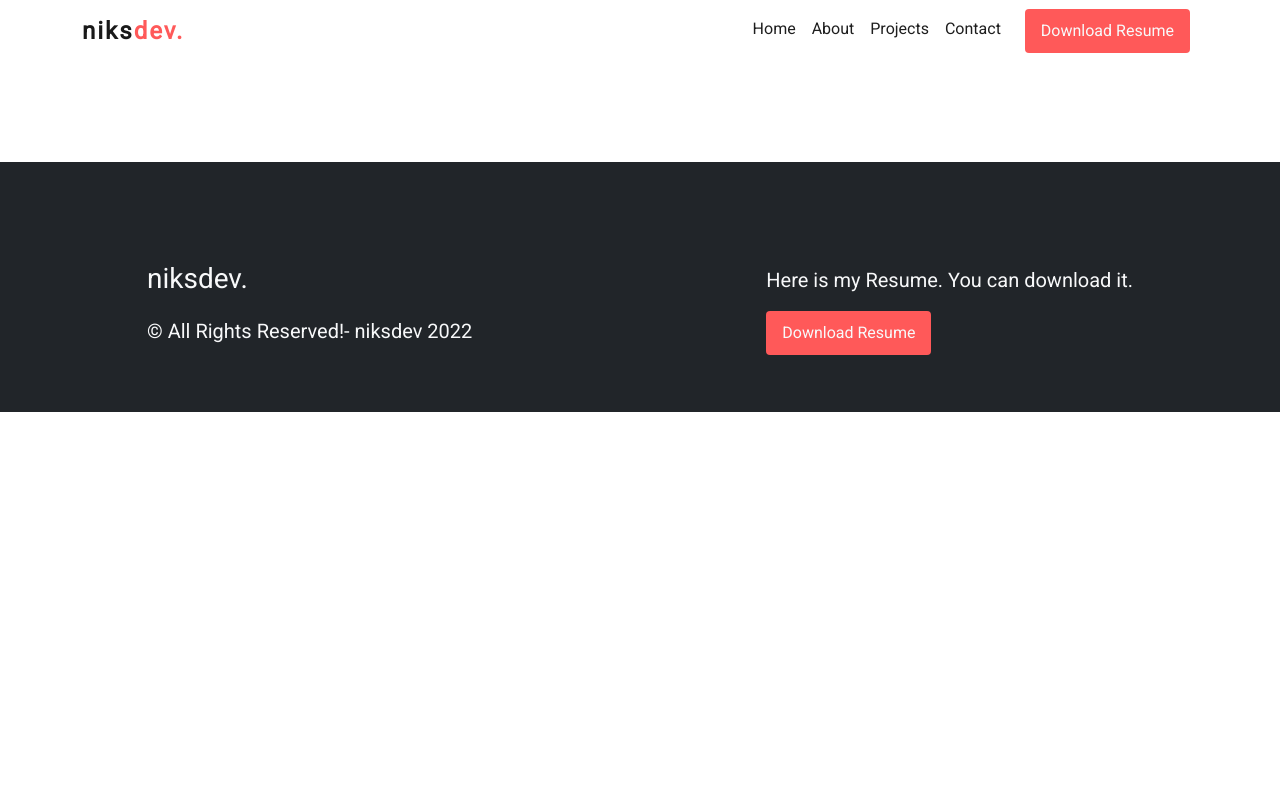
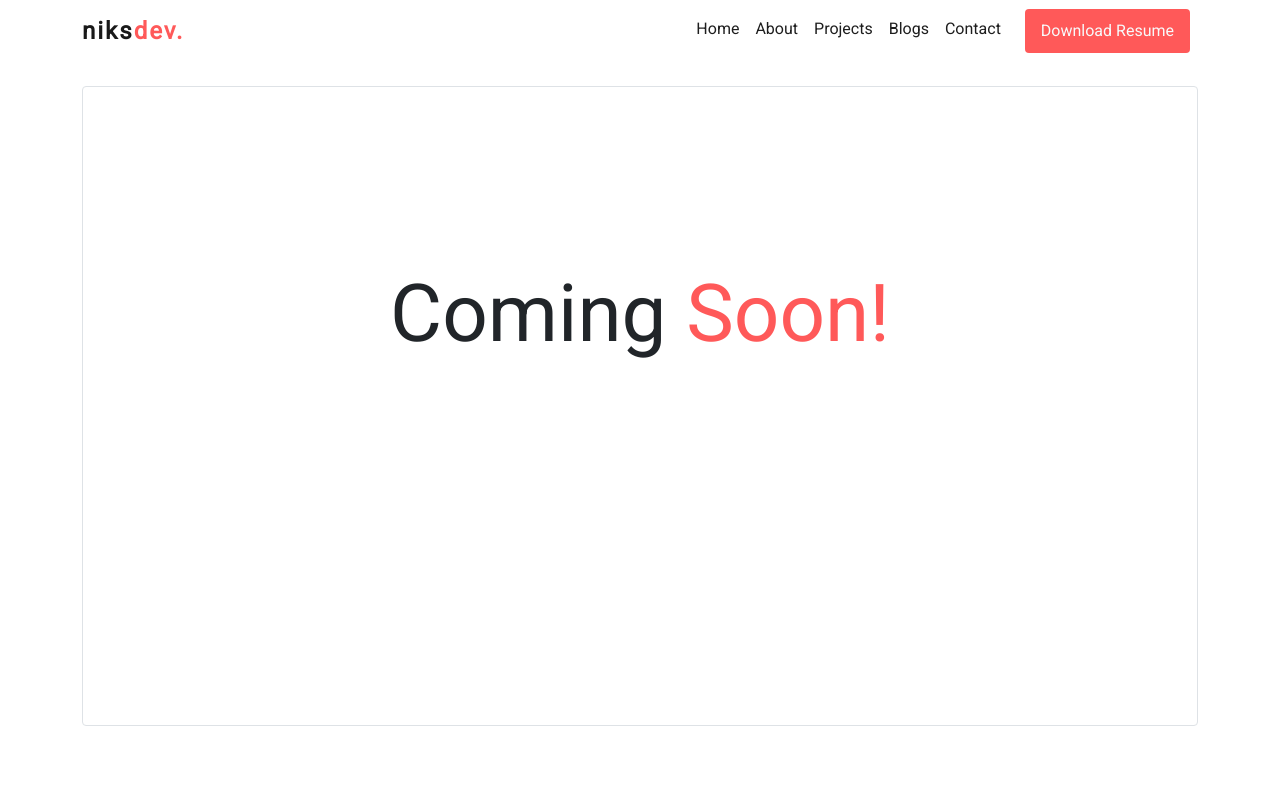
Before and after one commit to Anik-the-dev/anik_dev_portfolio, a React (Create React App) app: page /blog in a window 1280 px wide. Shown: the top 800 px of the page. Built offline with nearby package versions, Linux system fonts and the light colour scheme.

Commit message:
blog done

```diff
--- a/src/App.js
+++ b/src/App.js
@@ -14,6 +14,7 @@ import Footer from './common/Footer';
 import Details2 from './Pages/MyHome/Details2';
 import Details3 from './Pages/MyHome/Details3';
 import Achievements from './Pages/MyHome/Achievements';
+import Blog from './Pages/Blog';
 function App() {
   return (
     <div>
@@ -21,6 +22,7 @@ function App() {
       <Routes>
          <Route path='/' element={<Home/>} />
          <Route path='/about' element={<Achievements/>} />
+         <Route path='/blog' element={<Blog/>} />
          <Route path='/projects' element={<Portfolio/>} />
          <Route path='/details1' element={<Details/>} />
          <Route path='/details2' element={<Details2/>} />
--- /dev/null
+++ b/src/Pages/Blog.js
@@ -0,0 +1,15 @@
+import React from 'react';
+import { Container } from 'react-bootstrap';
+
+const Blog = () => {
+    return (
+        <Container>
+            <div className='border rounded mt-4' style={{height:'80vh' , paddingTop:"15%"}}>
+                <p className='text-center' style={{fontSize:'5rem'}}>Coming <span className='custom-primary-color' >Soon!</span></p>
+            </div>
+
+        </Container>
+    );
+};
+
+export default Blog;
--- a/src/common/Menu.js
+++ b/src/common/Menu.js
@@ -16,6 +16,7 @@ const Menu = () => {
                         <Nav.Link ><Link className='menuitem' to='/'>Home</Link></Nav.Link>
                         <Nav.Link><Link className='menuitem' to='/about'>About</Link></Nav.Link>
                         <Nav.Link><Link className='menuitem' to='/projects'>Projects</Link></Nav.Link>
+                        <Nav.Link><Link className='menuitem' to='/blog'>Blogs</Link></Nav.Link>
                         <Nav.Link><Link className='menuitem' to='/contact'>Contact</Link></Nav.Link>
                         <Nav.Link className='btn custom-btn me-2 text-light rounded px-3 mx-3' href={resume} download>Download Resume</Nav.Link>
 
```
